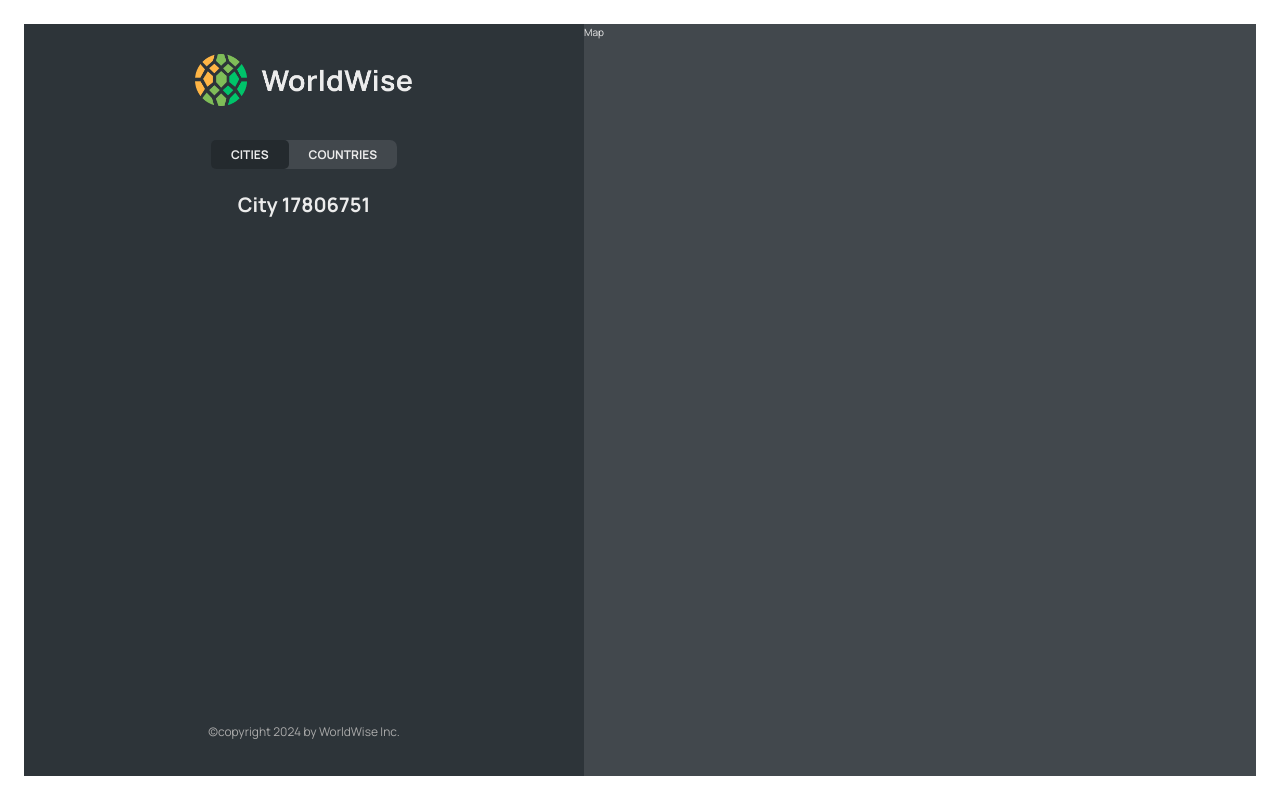
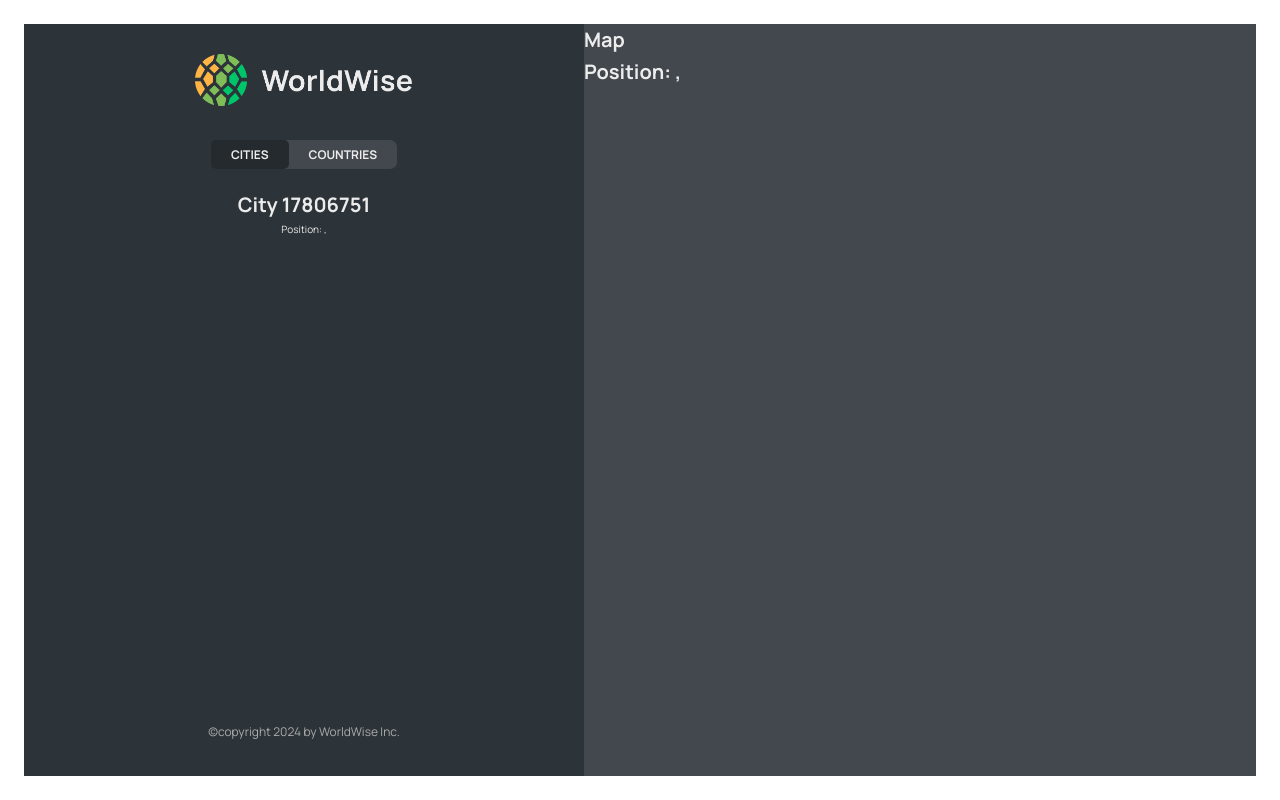
Before and after one commit to dareyOG/WorldWise, a React (Vite) app: page /app/cities/17806751 in a window 1280 px wide. Built offline with nearby package versions, Linux system fonts and the light colour scheme; data requests are answered from the project's data file.

Commit message:
set query string

```diff
--- a/src/components/City.jsx
+++ b/src/components/City.jsx
@@ -1,4 +1,4 @@
-import { useParams } from 'react-router-dom';
+import { useParams, useSearchParams } from 'react-router-dom';
 import styles from './City.module.css';
 
 const formatDate = date =>
@@ -11,6 +11,12 @@
 
 function City() {
   const { id } = useParams();
+
+  const [searchParams, setSearchParams] = useSearchParams();
+
+  const lat = searchParams.get('lat');
+  const lng = searchParams.get('lng');
+
   // TEMP DATA
   const currentCity = {
     cityName: 'Lisbon',
@@ -20,7 +26,14 @@
   };
 
   const { cityName, emoji, date, notes } = currentCity;
-  return <h1>City {id}</h1>;
+  return (
+    <>
+      <h1>City {id}</h1>
+      <p>
+        Position: {lat}, {lng}
+      </p>
+    </>
+  );
 
   /*  return (
     <div className={styles.city}>
--- a/src/components/CityItem.jsx
+++ b/src/components/CityItem.jsx
@@ -10,11 +10,14 @@
   }).format(new Date(date));
 
 function CityItem({ city }) {
-  //   console.log(city);
-  const { cityName, emoji, date, id } = city;
+  const { cityName, emoji, date, id, position } = city;
+
   return (
     <li>
-      <Link to={`${id}`} className={styles.cityItem}>
+      <Link
+        to={`${id}?lat=${position.lat}&lng=${position.lng}`}
+        className={styles.cityItem}
+      >
         <span className={styles.emoji}>{emoji}</span>
         <h3 className={styles.name}>{cityName}</h3>
         <time dateTime={date} className={styles.date}>
--- a/src/components/Map.jsx
+++ b/src/components/Map.jsx
@@ -1,6 +1,26 @@
+import { useSearchParams } from 'react-router-dom';
 import styles from './Map.module.css';
 function Map() {
-  return <div className={styles.mapContainer}>Map</div>;
+  const [searchParams, setSearchParams] = useSearchParams();
+
+  const lat = searchParams.get('lat');
+  const lng = searchParams.get('lng');
+
+  return (
+    <div className={styles.mapContainer}>
+      <h1>Map</h1>
+      <h1>
+        Position: {lat}, {lng}
+      </h1>
+      {/* <button
+        onClick={() => {
+          setSearchParams({ lat: 23, lng: 50 });
+        }}
+      >
+        Change Position
+      </button> */}
+    </div>
+  );
 }
 
 export default Map;
```
